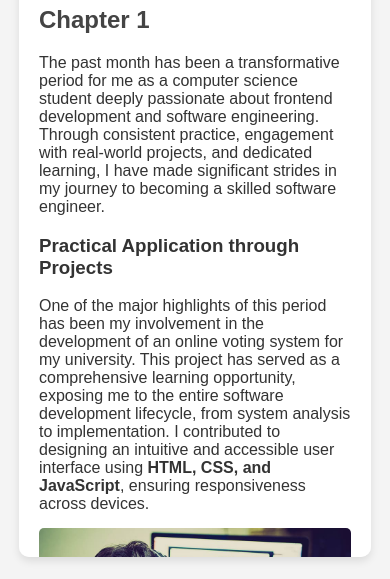
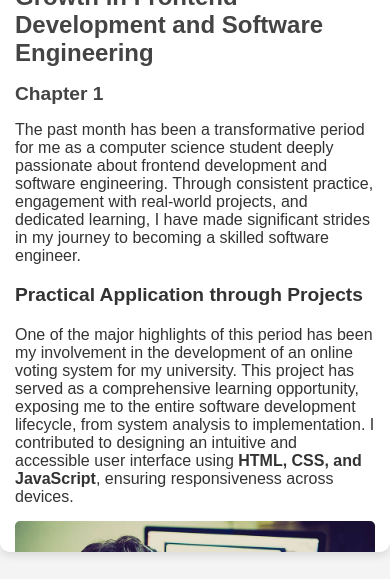
Before and after one commit to ETORNAM-AI/ETORNAM-AI.github.io, a plain HTML site: page index.html in a window 390 px wide. Shown: the part 265-844 px from the top of the page. Drawn offline with Linux system fonts and the light colour scheme.

Commit message:
Update index.html

```diff
--- a/index.html
+++ b/index.html
@@ -45,8 +45,8 @@
             text-decoration: none;
             font-weight: bold;
         }
-        a:hover{
-            color:blue;
+        a:hover {
+            color: blue;
         }
         h1, h2 {
             color: #444;
@@ -68,6 +68,35 @@
         }
         section {
             margin: 20px 0;
+        }
+
+        /* Responsive Design */
+        @media (max-width: 768px) {
+            .container {
+                width: 90%;
+                padding: 15px;
+            }
+            nav ul {
+                flex-direction: column;
+            }
+            nav ul li {
+                margin: 10px 0;
+            }
+        }
+
+        @media (max-width: 480px) {
+            .container {
+                width: 95%;
+            }
+            h1 {
+                font-size: 1.5rem;
+            }
+            h2, h3 {
+                font-size: 1.2rem;
+            }
+            nav ul li {
+                margin: 8px 0;
+            }
         }
     </style>
 </head>
```
